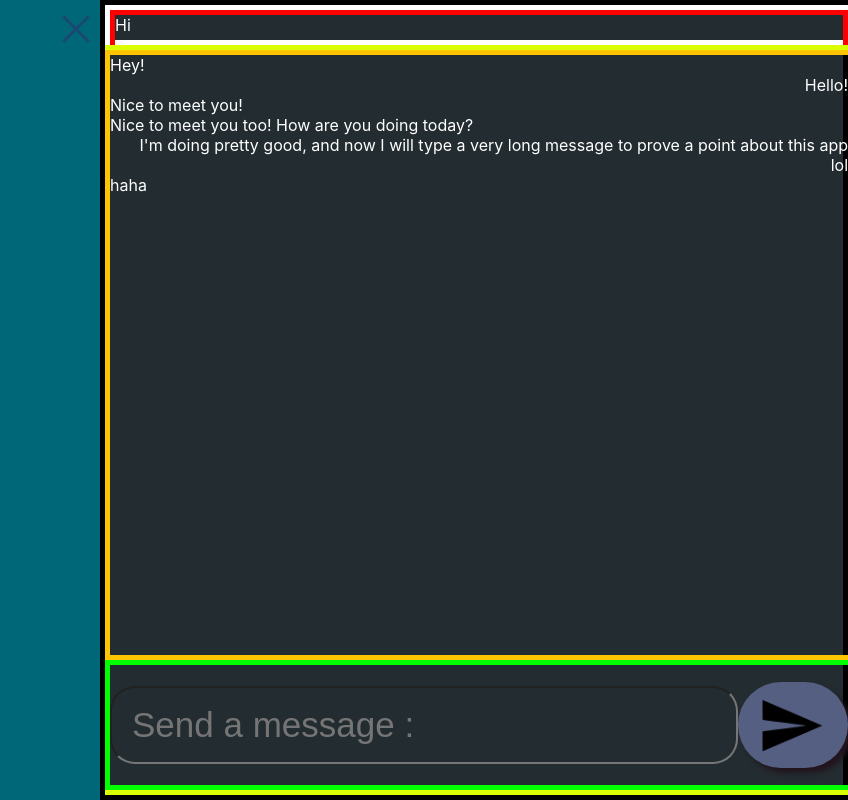
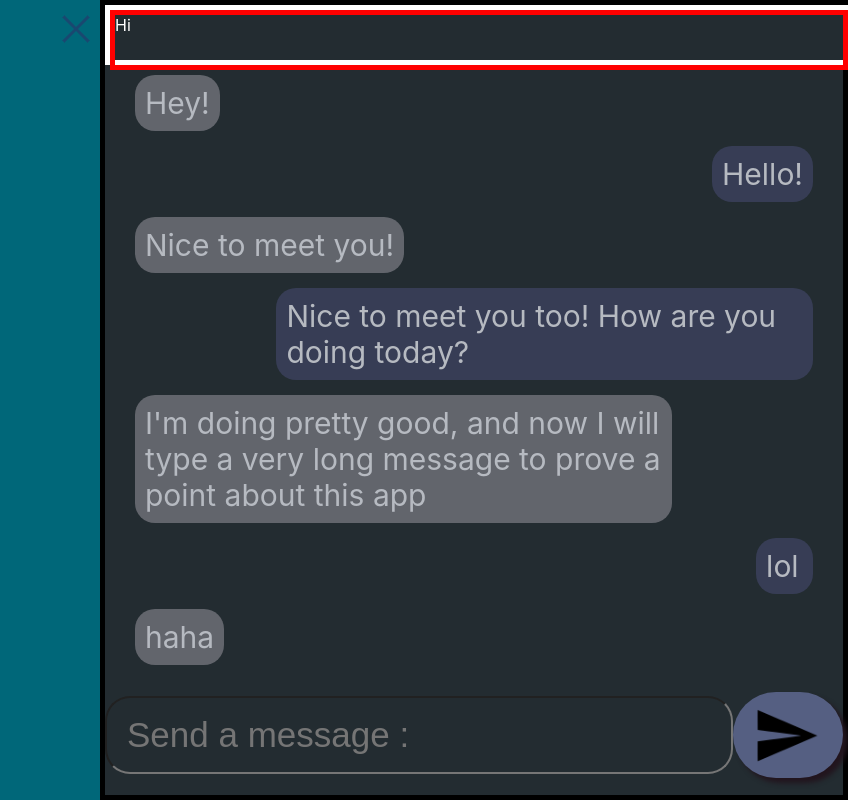
Before and after one commit to Bamboozle-jpg/ACMHacks2023, a React (Create React App) app: page /8 in a window 1280 px wide. Shown: the whole page, without its empty margins (432-1280 px from the left). Built offline with nearby package versions, Linux system fonts and the light colour scheme; no server answers.

Commit message:
Finished formatting

```diff
--- a/src/pages/Chat.jsx
+++ b/src/pages/Chat.jsx
@@ -18,7 +18,7 @@ function Chat() {
         setHide(true)
     }
 
-    const currentPerson = [true, false, true, true, false, false, true, true, false, false, true, true]
+    const otherPerson = [true, false, true, false, true, false, true, true, false, false, true, true]
     const messageContent = ["Hey!", "Hello!", "Nice to meet you!", "Nice to meet you too! How are you doing today?", "I'm doing pretty good, and now I will type a very long message to prove a point about this app", "lol", "haha"]
 
     return (
@@ -46,60 +46,88 @@ function Chat() {
                     <div class="chatMessagesAndSenderWrapper">
 
                         <div class="chatMessages">
-                            { currentPerson[0] ?
+                            { otherPerson[0] ?
+                                <div class="chatMessageOther">
                                     <div class="chatFromOther">
                                         {messageContent[0]}
+                                    </div>
                                 </div> :
+                                <div class="chatMessageSender">
                                     <div class="chatFromSender">
                                         {messageContent[0]}
                                     </div>
+                                </div>
                             }
-                            { currentPerson[1] ?
+                            { otherPerson[1] ?
+                                <div class="chatMessageOther">
                                     <div class="chatFromOther">
                                         {messageContent[1]}
+                                    </div>
                                 </div> :
+                                <div class="chatMessageSender">
                                     <div class="chatFromSender">
                                         {messageContent[1]}
                                     </div>
+                                </div>
                             }
-                            { currentPerson[2] ?
+                            { otherPerson[2] ?
+                                <div class="chatMessageOther">
                                     <div class="chatFromOther">
                                         {messageContent[2]}
+                                    </div>
                                 </div> :
+                                <div class="chatMessageSender">
                                     <div class="chatFromSender">
                                         {messageContent[2]}
                                     </div>
+                                </div>
                             }
-                            { currentPerson[3] ?
+                            { otherPerson[3] ?
+                                <div class="chatMessageOther">
                                     <div class="chatFromOther">
                                         {messageContent[3]}
+                                    </div>
                                 </div> :
+                                <div class="chatMessageSender">
                                     <div class="chatFromSender">
                                         {messageContent[3]}
                                     </div>
+                                </div>
                             }
-                            { currentPerson[4] ?
+                            { otherPerson[4] ?
+                                <div class="chatMessageOther">
                                     <div class="chatFromOther">
                                         {messageContent[4]}
+                                    </div>
                                 </div> :
+                                <div class="chatMessageSender">
                                     <div class="chatFromSender">
                                         {messageContent[4]}
                                     </div>
+                                </div>
                             }
-                            { currentPerson[5] ?
+                            { otherPerson[5] ?
+                                <div class="chatMessageOther">
                                     <div class="chatFromOther">
                                         {messageContent[5]}
+                                    </div>
                                 </div> :
+                                <div class="chatMessageSender">
                                     <div class="chatFromSender">
                                         {messageContent[5]}
                                     </div>
+                                </div>
                             }
-                            { currentPerson[6] ?
+                            { otherPerson[6] ?
+                                <div class="chatMessageOther">
                                     <div class="chatFromOther">
                                         {messageContent[6]}
+                                    </div>
                                 </div> :
+                                <div class="chatMessageSender">
                                     <div class="chatFromSender">
                                         {messageContent[6]}
+                                    </div>
                                 </div>
                             }
                         </div>
--- a/src/pages/chat.css
+++ b/src/pages/chat.css
@@ -3,19 +3,17 @@
     flex-direction: column;
     justify-content: center;
     align-items: center;
-    border: 5px solid rgb(217, 255, 0);
     width: 100%;
 }
 
 .chatMessages {
     height: 50%;
-    border: 5px solid rgb(255, 196, 0);
     width: 100%;
     height: 75vh;
+    margin-top: 10px;
 }
 
 .chatSender {
-    border: 5px solid lime;
     height: 50%;
     width: 100%;
     height: 15vh;
@@ -83,9 +81,37 @@
 }
 
 .chatFromOther {
-    justify-self: left;
+    display: flex;
+    color:rgb(182, 186, 193);
+    background-color: #62656c;
+    padding: 10px;
+    margin-left: 30px;
+    font-size: 30px;
+    max-width: 70%;
+    border-radius: 20px;
+    margin-bottom: 15px;
 }
 
 .chatFromSender {
-    justify-self: right;
+    display: flex;
+    color: rgb(182, 186, 193);
+    background-color: #373d55;
+    padding: 10px;
+    margin-right: 30px;
+    font-size: 30px;
+    max-width: 70%;
+    min-width: 5%;
+    border-radius: 20px;
+    margin-bottom: 15px;
 }
+
+/* OUTER : */
+.chatMessageSender {
+    display: flex;
+    justify-content: right;
+}
+
+.chatMessageOther {
+    display: flex;
+    justify-content: left;
+}
```
Lines whose indentation alone changed are shown as unchanged.
